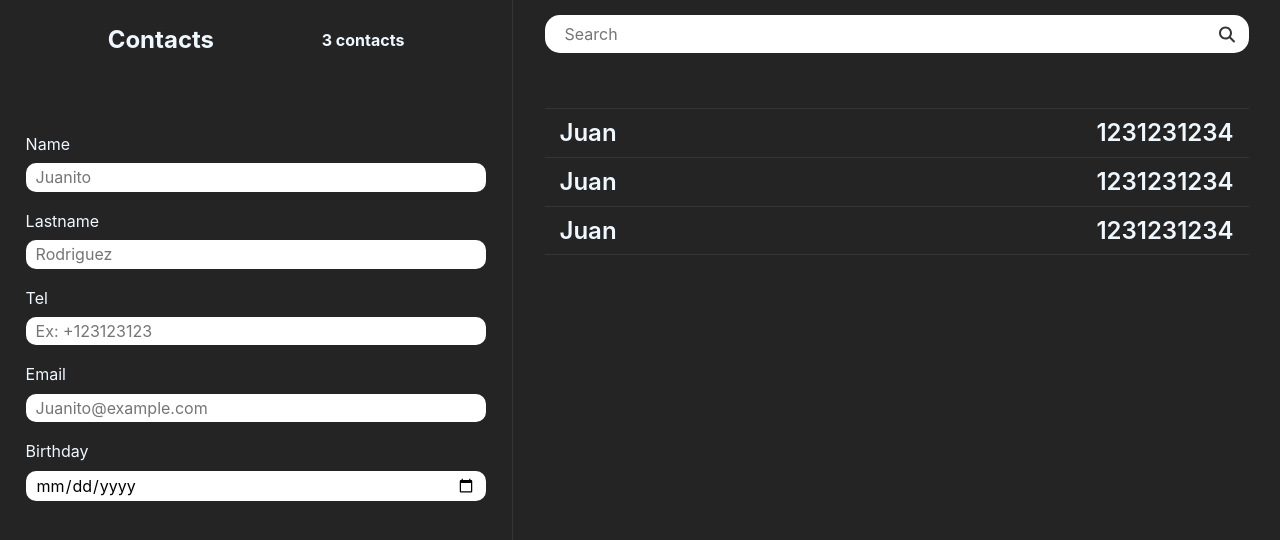
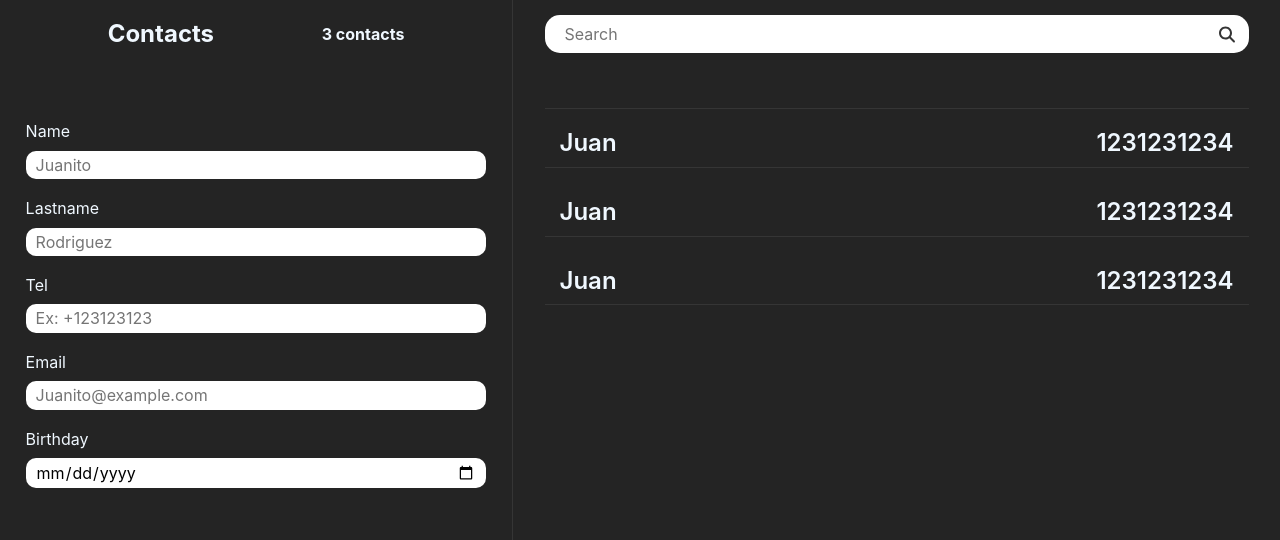
Before and after one commit to CReies/SofkaU-Canteras2-Taller8, a React (Create React App) app in the folder front/: page / in a window 1280 px wide. Shown: the top 540 px of the page. Built offline with nearby package versions, Linux system fonts and the light colour scheme.

Commit message:
improved styles

```diff
--- a/front/src/css/Contacts.css
+++ b/front/src/css/Contacts.css
@@ -8,7 +8,7 @@
 	flex-direction: row;
 	font-size: 1.5em;
 	font-weight: 600;
-	margin: 0px auto;
+	margin: 10px auto;
 	width: 100%;
 	justify-content: space-between;
 	border-bottom: 1px solid #353535;
--- a/front/src/css/Header.css
+++ b/front/src/css/Header.css
@@ -3,5 +3,4 @@ header {
 	justify-content: space-evenly;
 	align-items: center;
 	width: 100%;
-	height: 10vh;
 }
```
